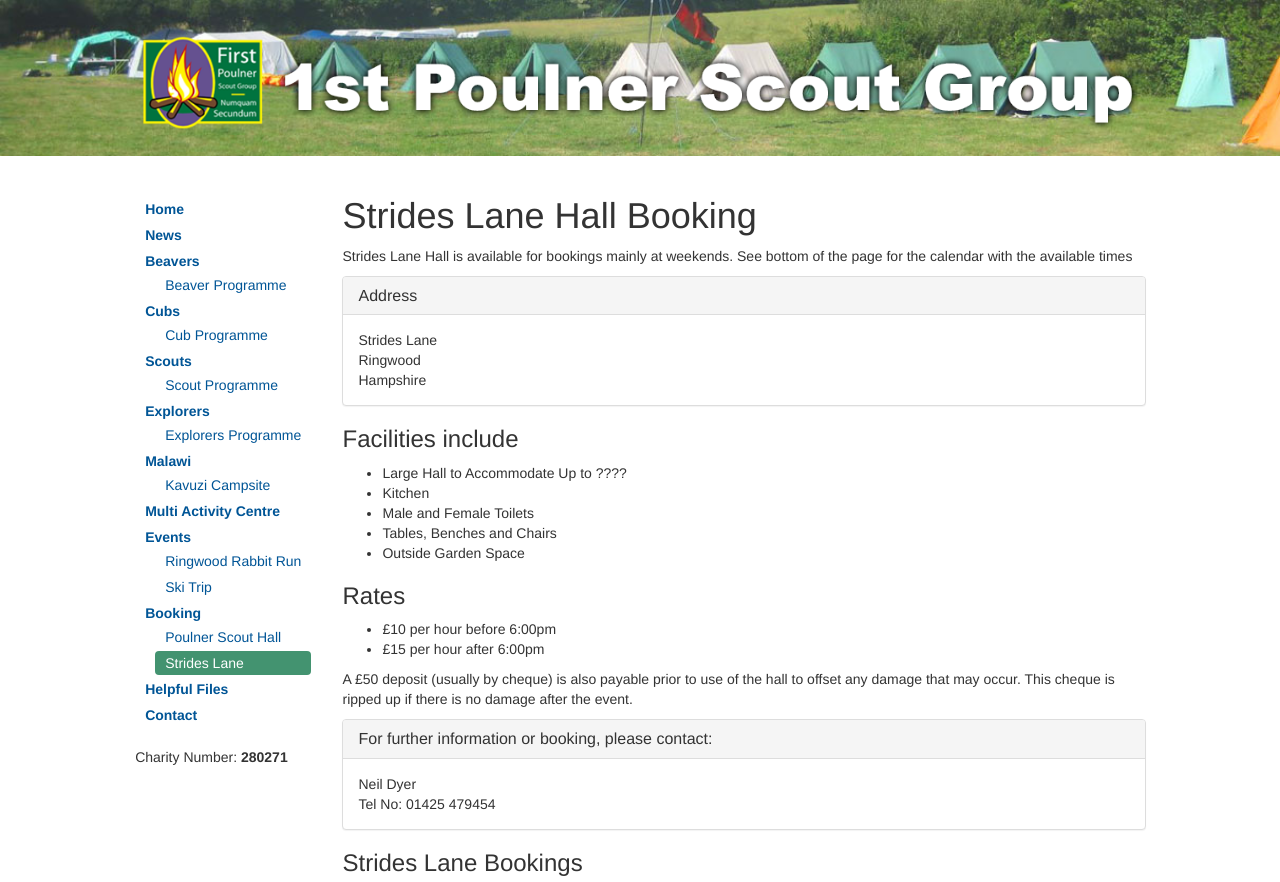
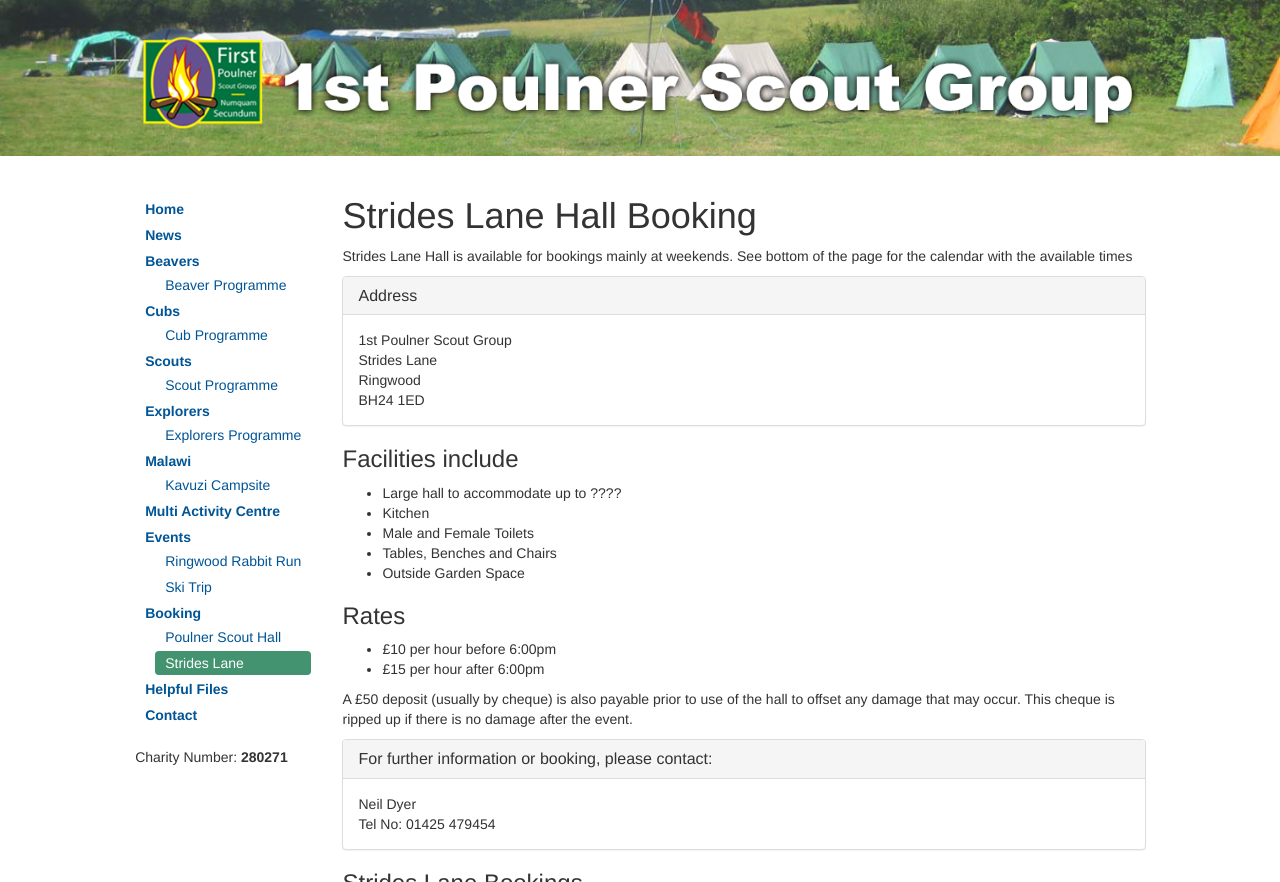
Before and after one commit to 1stpoulnerscouts/1stpoulnerscouts.github.io, a Jekyll site: the page built from booking/strides-lane/index.html, in a window 1280 px wide and 900 px high, cut to the strip 0-882 px from the top of the window. Built offline with Jekyll 4.4.1, drawn with Linux system fonts in a browser that asks for light colours.

Commit message:
Changed Strides Lane Address

```diff
--- a/booking/strides-lane/index.html
+++ b/booking/strides-lane/index.html
@@ -13,15 +13,16 @@
 		<h3 class="panel-title">Address</h3>
 	</div>
 	<div class="panel-body">
+		1st Poulner Scout Group<br>
 		Strides Lane<br>
 		Ringwood<br>
-		Hampshire<br>
+		BH24 1ED<br>
 	</div>
 </div>
 
 <h3>Facilities include</h3>
 <ul>
-	<li>Large Hall to Accommodate Up to ???? </li>
+	<li>Large hall to accommodate up to ????</li>
 	<li>Kitchen</li>
 	<li>Male and Female Toilets</li>
 	<li>Tables, Benches and Chairs</li>
```
